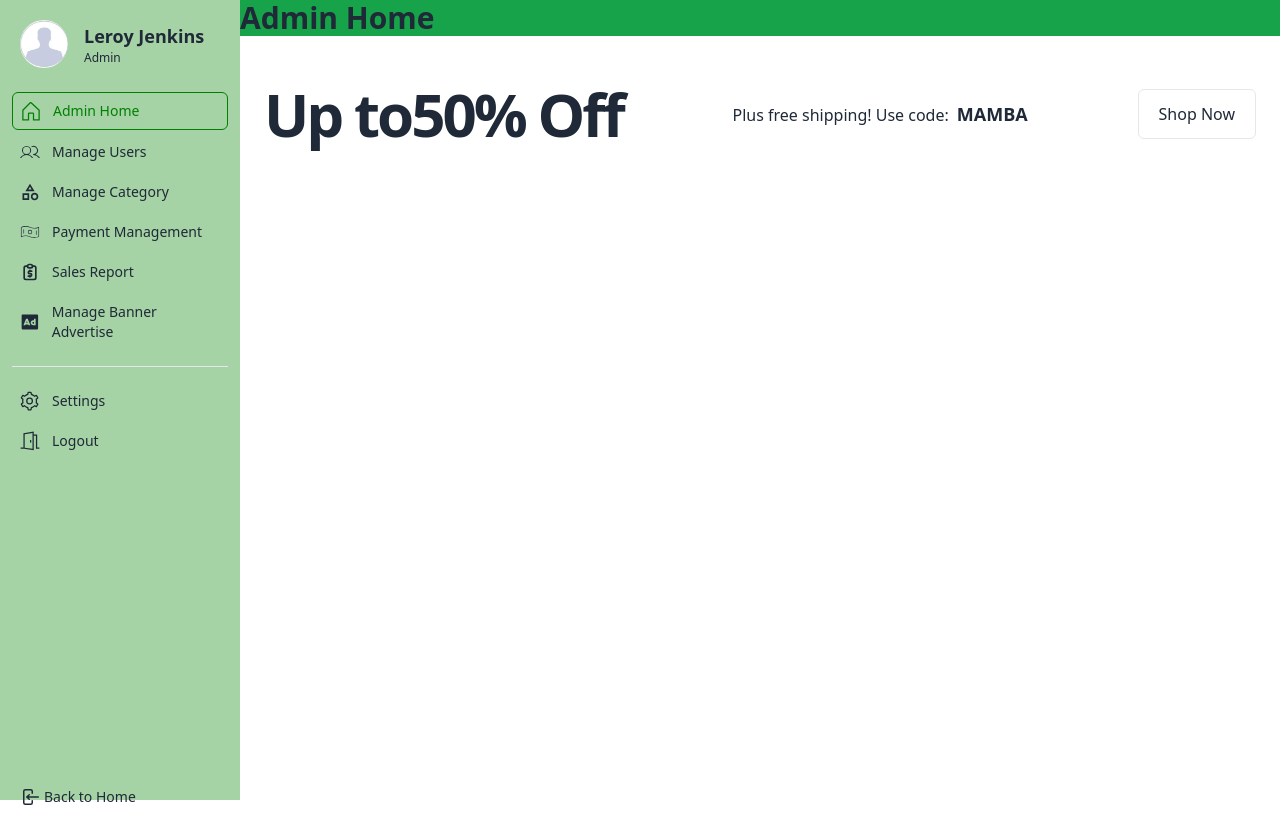
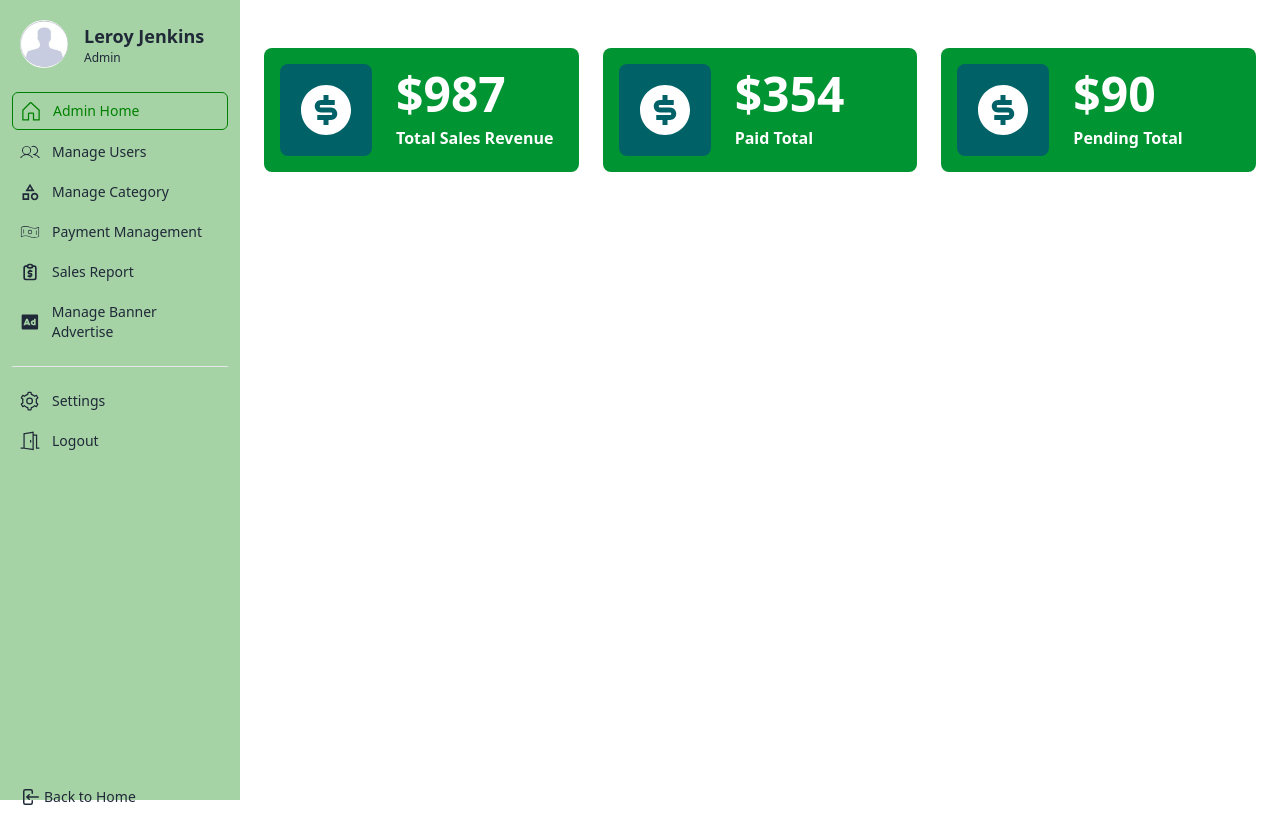
Before and after one commit to rishowrav/pharmeasy, a React (Vite) app: page /dashboard/adminHome in a window 1280 px wide. Built offline with nearby package versions, Linux system fonts and the light colour scheme; no server answers.

Commit message:
admin home page and manage users page design has been completed

```diff
--- a/src/Route/Routes.jsx
+++ b/src/Route/Routes.jsx
@@ -19,6 +19,7 @@ import PaymentHistory from "../pages/Dashboard/Seller/PaymentHistory/PaymentHist
 import Advertisement from "../pages/Dashboard/Seller/Advertisement/Advertisement";
 import UserPaymentHistory from "../pages/Dashboard/User/UserPaymentHistory/UserPaymentHistory";
 import MyQuery from "../pages/Dashboard/User/MyQuery/MyQuery";
+import DashboardMian from "../pages/Dashboard/DashboardMian";
 
 const router = createBrowserRouter([
   {
@@ -53,8 +54,13 @@ const router = createBrowserRouter([
   },
   {
     path: "dashboard",
-    element: <Dashboard></Dashboard>,
+    element: <DashboardMian></DashboardMian>,
     children: [
+      {
+        index: true,
+        element: <Dashboard></Dashboard>,
+      },
+
       // admin path
       {
         path: "adminHome",
--- a/src/components/ShareSection/NavBar.jsx
+++ b/src/components/ShareSection/NavBar.jsx
@@ -33,11 +33,12 @@ const Navbar = () => {
       <li className="text-sm font-normal text-base-400 ">
         <NavLink to="/cart">
           <IoCartOutline className="text-xl"></IoCartOutline> Cart
+          <div className="badge bg-green-700 -ml-1 text-white">4</div>
         </NavLink>
       </li>
       <li className="text-sm font-normal text-base-400 ">
         <Link>
-          <div className="dropdown">
+          <div className="dropdown z-50">
             <div
               tabIndex={0}
               role="button"
@@ -137,7 +138,7 @@ const Navbar = () => {
                     <Link to="my_submitted_assignment">Update Profile</Link>
                   </li>
                   <li>
-                    <Link to="dashboard/adminHome">Dashboard</Link>
+                    <Link to="dashboard">Dashboard</Link>
                   </li>
 
                   <li>
@@ -155,7 +156,7 @@ const Navbar = () => {
 
           {!user && (
             <>
-              <div className="dropdown dropdown-end">
+              <div className="dropdown dropdown-end z-50">
                 <div
                   tabIndex={0}
                   role="button"
--- a/src/pages/Dashboard/Admin/AdminHome/AdminHome.jsx
+++ b/src/pages/Dashboard/Admin/AdminHome/AdminHome.jsx
@@ -1,31 +1,40 @@
+import { RiMoneyDollarCircleFill } from "react-icons/ri";
+
 const AdminHome = () => {
   return (
-    <div>
-      <h1 className="text-3xl font-bold bg-green-600">Admin Home</h1>
+    <section className="p-6 my-6 dark:bg-gray-100 dark:text-gray-800">
+      <div className="container grid grid-cols-1 gap-6 mx-auto sm:grid-cols-2 xl:grid-cols-3">
+        <div className="flex p-4 space-x-4 rounded-lg md:space-x-6 bg-[#009432] text-white">
+          <div className="flex justify-center p-2 align-middle rounded-lg sm:p-4 bg-[#006266]">
+            <RiMoneyDollarCircleFill className="text-6xl" />
+          </div>
+          <div className="flex flex-col justify-center align-middle">
+            <p className="text-5xl font-bold leading-none">$987</p>
+            <p className="capitalize font-semibold mt-2">Total Sales Revenue</p>
+          </div>
+        </div>
 
-      <div className="p-6 py-12 dark:bg-indigo-600 dark:text-gray-50">
-        <div className="container mx-auto">
-          <div className="flex flex-col lg:flex-row items-center justify-between">
-            <h2 className="text-center text-6xl tracking-tighter font-bold">
-              Up to
-              <br className="sm:hidden" />
-              50% Off
-            </h2>
-            <div className="space-x-2 text-center py-2 lg:py-0">
-              <span>Plus free shipping! Use code:</span>
-              <span className="font-bold text-lg">MAMBA</span>
-            </div>
-            <a
-              href="#"
-              rel="noreferrer noopener"
-              className="px-5 mt-4 lg:mt-0 py-3 rounded-md border block dark:bg-gray-900 dark:text-gray-50 dark:border-gray-600"
-            >
-              Shop Now
-            </a>
+        <div className="flex p-4 space-x-4 rounded-lg md:space-x-6 bg-[#009432] text-white">
+          <div className="flex justify-center p-2 align-middle rounded-lg sm:p-4 bg-[#006266]">
+            <RiMoneyDollarCircleFill className="text-6xl" />
+          </div>
+          <div className="flex flex-col justify-center align-middle">
+            <p className="text-5xl font-bold leading-none">$354</p>
+            <p className="capitalize font-semibold mt-2">Paid Total</p>
+          </div>
+        </div>
+
+        <div className="flex p-4 space-x-4 rounded-lg md:space-x-6 bg-[#009432] text-white">
+          <div className="flex justify-center p-2 align-middle rounded-lg sm:p-4 bg-[#006266]">
+            <RiMoneyDollarCircleFill className="text-6xl" />
+          </div>
+          <div className="flex flex-col justify-center align-middle">
+            <p className="text-5xl font-bold leading-none">$90</p>
+            <p className="capitalize font-semibold mt-2">Pending Total</p>
           </div>
         </div>
       </div>
-    </div>
+    </section>
   );
 };
 
--- a/src/pages/Dashboard/Admin/ManageUsers/ManageUsers.jsx
+++ b/src/pages/Dashboard/Admin/ManageUsers/ManageUsers.jsx
@@ -1,7 +1,58 @@
 const ManageUsers = () => {
   return (
-    <div>
-      <h1 className="text-3xl font-bold bg-green-600">Manage Users</h1>
+    <div className="overflow-x-auto">
+      <table className="table">
+        {/* head */}
+        <thead>
+          <tr>
+            <th>#</th>
+            <th>Name</th>
+            <th>Email</th>
+            <th>Action</th>
+          </tr>
+        </thead>
+        <tbody>
+          {/* row 1 */}
+          <tr>
+            <td>1</td>
+            <td>
+              <div className="flex items-center gap-3">
+                <div className="avatar">
+                  <div className="mask mask-squircle w-12 h-12">
+                    <img
+                      src="https://img.daisyui.com/tailwind-css-component-profile-2@56w.png"
+                      alt="Avatar Tailwind CSS Component"
+                    />
+                  </div>
+                </div>
+                <div>
+                  <div className="font-bold">Hart Hagerty</div>
+                  <div className="text-sm opacity-50">User</div>
+                </div>
+              </div>
+            </td>
+            <td>example@gmail.com</td>
+            <td>
+              <form action="" className="flex items-center gap-2">
+                <select className="select select-sm w-40 select-bordered w-full ">
+                  <option disabled selected>
+                    Select Role
+                  </option>
+                  <option>Admin</option>
+                  <option>Seller</option>
+                  <option>User</option>
+                </select>
+                <button
+                  type="submit"
+                  className="btn btn-sm bg-green-700 text-white"
+                >
+                  Set Role
+                </button>
+              </form>
+            </td>
+          </tr>
+        </tbody>
+      </table>
     </div>
   );
 };
--- a/src/pages/Dashboard/Dashboard.jsx
+++ b/src/pages/Dashboard/Dashboard.jsx
@@ -1,15 +1,5 @@
-import { Outlet } from "react-router-dom";
-import DashboardSidebar from "./DashboardSidebar";
-
 const Dashboard = () => {
-  return (
-    <div className="flex">
-      <DashboardSidebar></DashboardSidebar>
-      <div className="min-w-[calc(100vw-240px)]">
-        <Outlet />
-      </div>
-    </div>
-  );
+  return <div>dashboard </div>;
 };
 
 export default Dashboard;
--- /dev/null
+++ b/src/pages/Dashboard/DashboardMian.jsx
@@ -0,0 +1,15 @@
+import { Outlet } from "react-router-dom";
+import DashboardSidebar from "./DashboardSidebar";
+
+const DashboardMian = () => {
+  return (
+    <div className="flex">
+      <DashboardSidebar className=" "></DashboardSidebar>
+      <div className="w-[calc(100vw-240px)] ml-[240px]  ">
+        <Outlet />
+      </div>
+    </div>
+  );
+};
+
+export default DashboardMian;
--- a/src/pages/Dashboard/DashboardSidebar.jsx
+++ b/src/pages/Dashboard/DashboardSidebar.jsx
@@ -11,7 +11,7 @@ const DashboardSidebar = () => {
   const user = "admin";
 
   return (
-    <div className="h-screen p-3 space-y-2 w-60 bg-[linear-gradient(-45deg,#00800059,#00800059)]">
+    <div className="h-screen p-3 fixed left-0 z-50 top-0 space-y-2 w-60 bg-[linear-gradient(-45deg,#00800059,#00800059)]">
       <div className="flex items-center p-2 space-x-4">
         <img
           src={avatar}
@@ -40,7 +40,8 @@ const DashboardSidebar = () => {
         {user === "admin" && (
           <ul className="pt-2 pb-4 space-y-1 text-sm">
             {/* <li className="dark:bg-gray-100 dark:text-gray-900">
-              <a
+              <NavLink
+                to="/dashboard"
                 rel="noopener noreferrer"
                 href="#"
                 className="flex items-center p-2 space-x-3 rounded-md"
@@ -53,7 +54,7 @@ const DashboardSidebar = () => {
                   <path d="M68.983,382.642l171.35,98.928a32.082,32.082,0,0,0,32,0l171.352-98.929a32.093,32.093,0,0,0,16-27.713V157.071a32.092,32.092,0,0,0-16-27.713L272.334,30.429a32.086,32.086,0,0,0-32,0L68.983,129.358a32.09,32.09,0,0,0-16,27.713V354.929A32.09,32.09,0,0,0,68.983,382.642ZM272.333,67.38l155.351,89.691V334.449L272.333,246.642ZM256.282,274.327l157.155,88.828-157.1,90.7L99.179,363.125ZM84.983,157.071,240.333,67.38v179.2L84.983,334.39Z"></path>
                 </svg>
                 <span>Dashboard</span>
-              </a>
+              </NavLink>
             </li> */}
 
             <li className="rounded-sm">
@@ -127,26 +128,8 @@ const DashboardSidebar = () => {
         )}
 
         {/* Seller Menu */}
-
         {user === "seller" && (
           <ul className="pt-2 pb-4 space-y-1 text-sm">
-            {/* <li className="dark:bg-gray-100 dark:text-gray-900">
-              <a
-                rel="noopener noreferrer"
-                href="#"
-                className="flex items-center p-2 space-x-3 rounded-md"
-              >
-                <svg
-                  xmlns="http://www.w3.org/2000/svg"
-                  viewBox="0 0 512 512"
-                  className="w-5 h-5 fill-current dark:text-gray-600"
-                >
-                  <path d="M68.983,382.642l171.35,98.928a32.082,32.082,0,0,0,32,0l171.352-98.929a32.093,32.093,0,0,0,16-27.713V157.071a32.092,32.092,0,0,0-16-27.713L272.334,30.429a32.086,32.086,0,0,0-32,0L68.983,129.358a32.09,32.09,0,0,0-16,27.713V354.929A32.09,32.09,0,0,0,68.983,382.642ZM272.333,67.38l155.351,89.691V334.449L272.333,246.642ZM256.282,274.327l157.155,88.828-157.1,90.7L99.179,363.125ZM84.983,157.071,240.333,67.38v179.2L84.983,334.39Z"></path>
-                </svg>
-                <span>Dashboard</span>
-              </a>
-            </li> */}
-
             <li className="rounded-sm">
               <NavLink
                 to="sellerHome"
@@ -202,23 +185,6 @@ const DashboardSidebar = () => {
         {/* User Menu */}
         {user === "user" && (
           <ul className="pt-2 pb-4 space-y-1 text-sm">
-            {/* <li className="dark:bg-gray-100 dark:text-gray-900">
-              <a
-                rel="noopener noreferrer"
-                href="#"
-                className="flex items-center p-2 space-x-3 rounded-md"
-              >
-                <svg
-                  xmlns="http://www.w3.org/2000/svg"
-                  viewBox="0 0 512 512"
-                  className="w-5 h-5 fill-current dark:text-gray-600"
-                >
-                  <path d="M68.983,382.642l171.35,98.928a32.082,32.082,0,0,0,32,0l171.352-98.929a32.093,32.093,0,0,0,16-27.713V157.071a32.092,32.092,0,0,0-16-27.713L272.334,30.429a32.086,32.086,0,0,0-32,0L68.983,129.358a32.09,32.09,0,0,0-16,27.713V354.929A32.09,32.09,0,0,0,68.983,382.642ZM272.333,67.38l155.351,89.691V334.449L272.333,246.642ZM256.282,274.327l157.155,88.828-157.1,90.7L99.179,363.125ZM84.983,157.071,240.333,67.38v179.2L84.983,334.39Z"></path>
-                </svg>
-                <span>Dashboard</span>
-              </a>
-            </li> */}
-
             <li>
               <NavLink
                 to="userPaymentHistory"
@@ -280,7 +246,7 @@ const DashboardSidebar = () => {
           </li>
         </ul>
       </div>
-      <div className="flex  items-end p-2 space-x-3 text-sm min-h-[calc(100vh-460px)]">
+      <div className="flex  items-end p-2 space-x-3 text-sm h-[calc(100vh-460px)]">
         <span className=" flex items-center gap-1">
           <HiMiniArrowLeftEndOnRectangle className="text-xl" />
           <Link to="/">Back to Home</Link>
```
